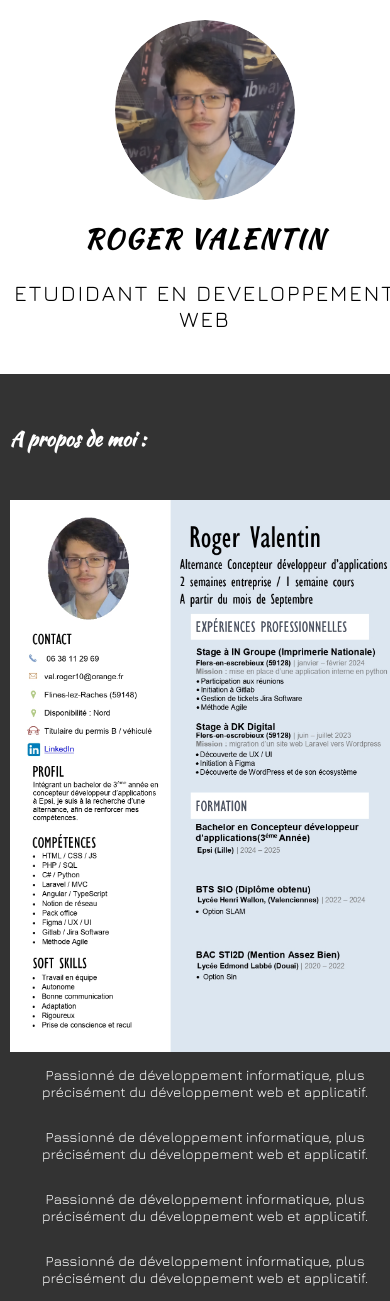
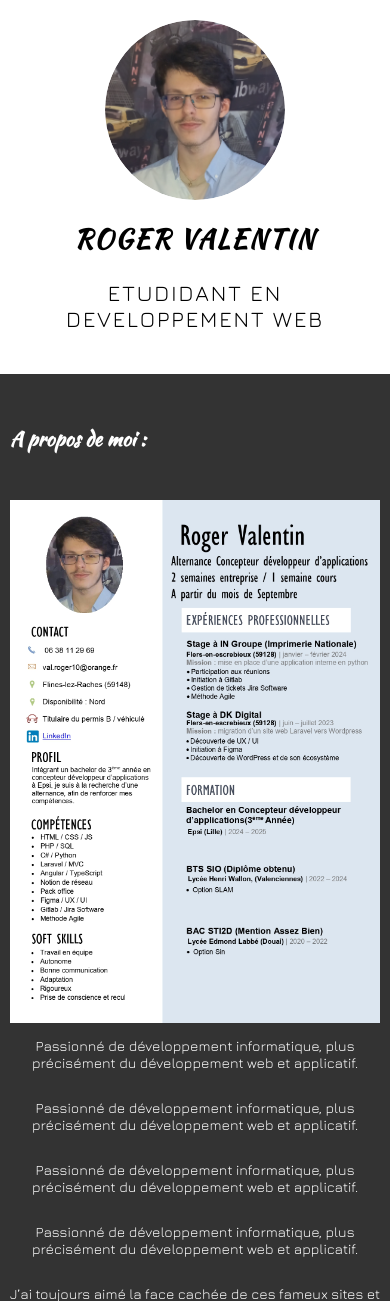
Before and after one commit to val59roger/Portefolio-Roger-Valentin, a PHP site: page /index.html in a window 390 px wide; the page is wider, and only the part inside the window is pictured. Shown: the top 1301 px of that part. Run offline with PHP 8.4, Linux system fonts and the light colour scheme.

Commit message:
Update style.css

```diff
--- a/assets/css/style.css
+++ b/assets/css/style.css
@@ -16,7 +16,6 @@
 body{
     background-color: var(--blanc-neige);
     margin: 0 auto;
-    box-sizing: border-box;
 }
 
 h1, h2 {
@@ -294,6 +293,8 @@ footer{
 @media screen and (max-width: 768px) {
     body {
         font-size: 14px;
+        overflow-x: hidden;
+        margin-right: 20px;
     }
 
     h1 {
```
